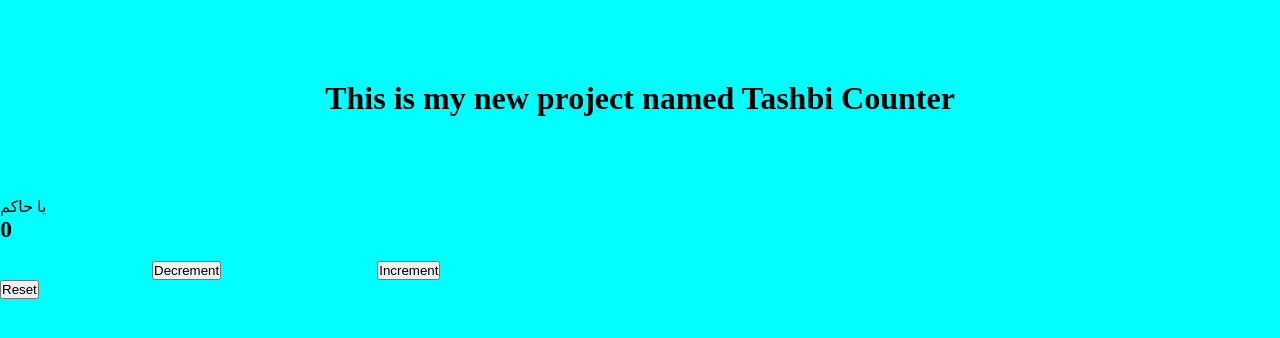
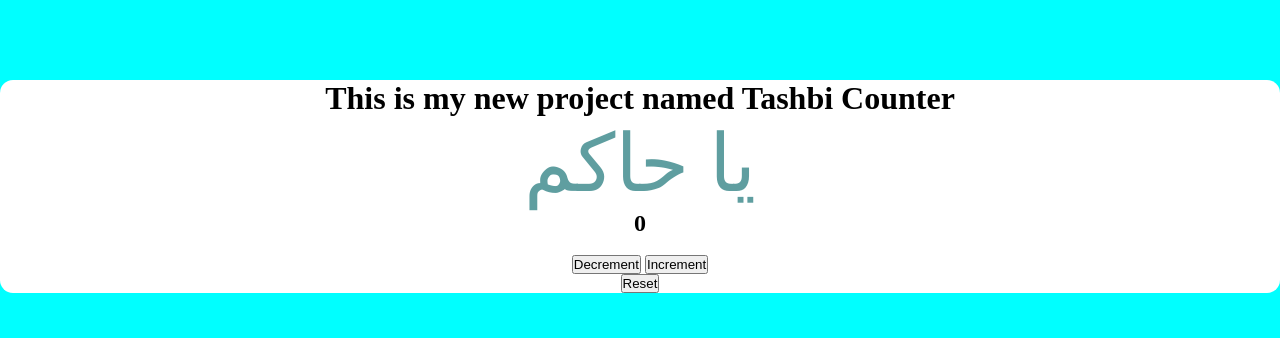
Before and after one commit to Rehan-11/Tashbi-counter, a plain HTML site: page index.html in a window 1280 px wide. Drawn offline with Linux system fonts and the light colour scheme.

Commit message:
Update style.css

```diff
--- a/style.css
+++ b/style.css
@@ -6,12 +6,20 @@ body{
     background-color: aqua;
 }
 h1{
-    margin:10vh;
+    margin-top:10vh;
     text-align: center;
 }
-.decrement{
-    margin: 19vh;
+
+
+.wholebox{
+    margin-top: 10vh;
+    border-radius: 13px;
+    background-color: white;
+    width:100%;
+    align-items: center;
+    text-align: center;
 }
-.increment{
-                  qq..........................................................................................................................................................................................................................................    margin: vh;
+.tashbi{
+    font-size: 500%;
+    color: cadetblue;
 }
```
